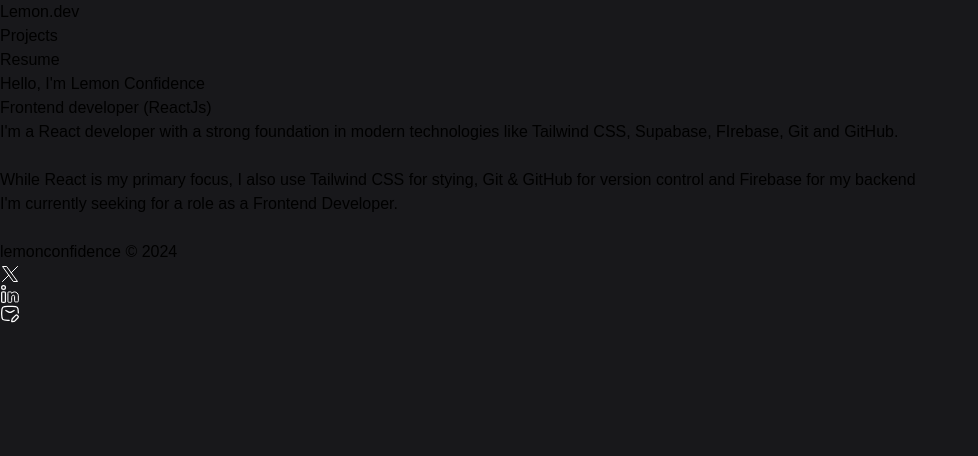
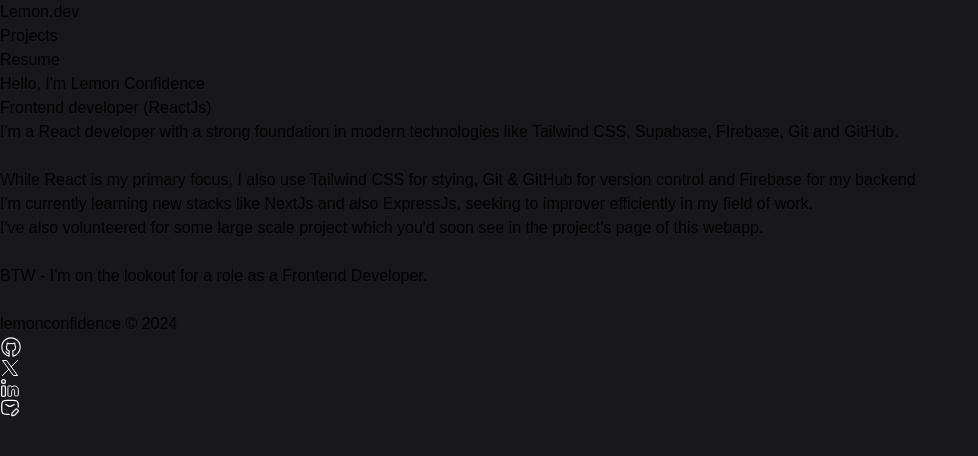
Before and after one commit to Lemon-stack/my-portfolio, a React (Vite) app: page / in a window 1280 px wide. Shown: the top 456 px of the page, without its empty margins (0-978 px from the left). Built offline with nearby package versions, Linux system fonts and the light colour scheme; a web font is replaced by a local one.

Commit message:
fixed transition error for projects page and added github link :)

```diff
--- a/src/App.jsx
+++ b/src/App.jsx
@@ -2,7 +2,7 @@
 import "./App.css";
 import Hello from "./components/Hello";
 import Home from "./components/home";
-const Projects = lazy(() => import("./components/projects"));
+import Projects from './components/projects'
 const Spinner = lazy(() => import("./components/Spinner"));
 import { Routes, Route } from "react-router-dom";
 function App() {
@@ -25,14 +25,7 @@
               </Suspense>
             }
           />
-          <Route
-            path="/projects"
-            element={
-              <Suspense fallback={<Spinner />}>
-                <Projects />
-              </Suspense>
-            }
-          />
+          <Route path="/projects" element={<Projects />} />
         </Route>
       </Routes>
     </Suspense>
--- a/src/components/Footer.jsx
+++ b/src/components/Footer.jsx
@@ -9,6 +9,28 @@
       <h3>lemonconfidence © 2024</h3>
 
       <div className="flex items-center space-x-3">
+        {/* github icon */}
+        <Link to="https://github.com/Lemon-stack">
+          <div className="hover:-translate-y-0.5 transition-all ease-in">
+            <svg
+              className="hover:text-green-500 transition-all ease-in"
+              xmlns="http://www.w3.org/2000/svg"
+              viewBox="0 0 24 24"
+              width={22}
+              height={22}
+              color={"#ffffff"}
+              fill={"none"}
+            >
+              <path
+                d="M6.51734 17.1132C6.91177 17.6905 8.10883 18.9228 9.74168 19.2333M9.86428 22C8.83582 21.8306 2 19.6057 2 12.0926C2 5.06329 8.0019 2 12.0008 2C15.9996 2 22 5.06329 22 12.0926C22 19.6057 15.1642 21.8306 14.1357 22C14.1357 22 13.9267 18.5826 14.0487 17.9969C14.1706 17.4113 13.7552 16.4688 13.7552 16.4688C14.7262 16.1055 16.2043 15.5847 16.7001 14.1874C17.0848 13.1032 17.3268 11.5288 16.2508 10.0489C16.2508 10.0489 16.5318 7.65809 15.9996 7.56548C15.4675 7.47287 13.8998 8.51192 13.8998 8.51192C13.4432 8.38248 12.4243 8.13476 12.0018 8.17939C11.5792 8.13476 10.5568 8.38248 10.1002 8.51192C10.1002 8.51192 8.53249 7.47287 8.00036 7.56548C7.46823 7.65809 7.74917 10.0489 7.74917 10.0489C6.67316 11.5288 6.91516 13.1032 7.2999 14.1874C7.79575 15.5847 9.27384 16.1055 10.2448 16.4688C10.2448 16.4688 9.82944 17.4113 9.95135 17.9969C10.0733 18.5826 9.86428 22 9.86428 22Z"
+                stroke="currentColor"
+                strokeWidth="1.2"
+                strokeLinecap="round"
+                strokeLinejoin="round"
+              />
+            </svg>
+          </div>
+        </Link>
         {/* X icon */}
         <Link to="https://x.com/lemonconfidence">
           <div className="hover:-translate-y-0.5 transition-all ease-in">
--- a/src/components/Hello.jsx
+++ b/src/components/Hello.jsx
@@ -17,7 +17,14 @@
           While React is my primary focus, I also use Tailwind CSS for stying,
           Git &amp; GitHub for version control and Firebase for my backend
           <br />
-          I&apos;m currently seeking for a role as a Frontend Developer.
+          I&apos;m currently learning new stacks like NextJs and also ExpressJs,
+          seeking to improver efficiently in my field of work.
+          <br />
+          I&apos;ve also volunteered for some large scale project which
+          you&apos;d soon see in the project&apos;s page of this webapp.
+          <br />
+          <br />
+          BTW - I&apos;m on the lookout for a role as a Frontend Developer.
           <br />
           <br />
         </p>
```
